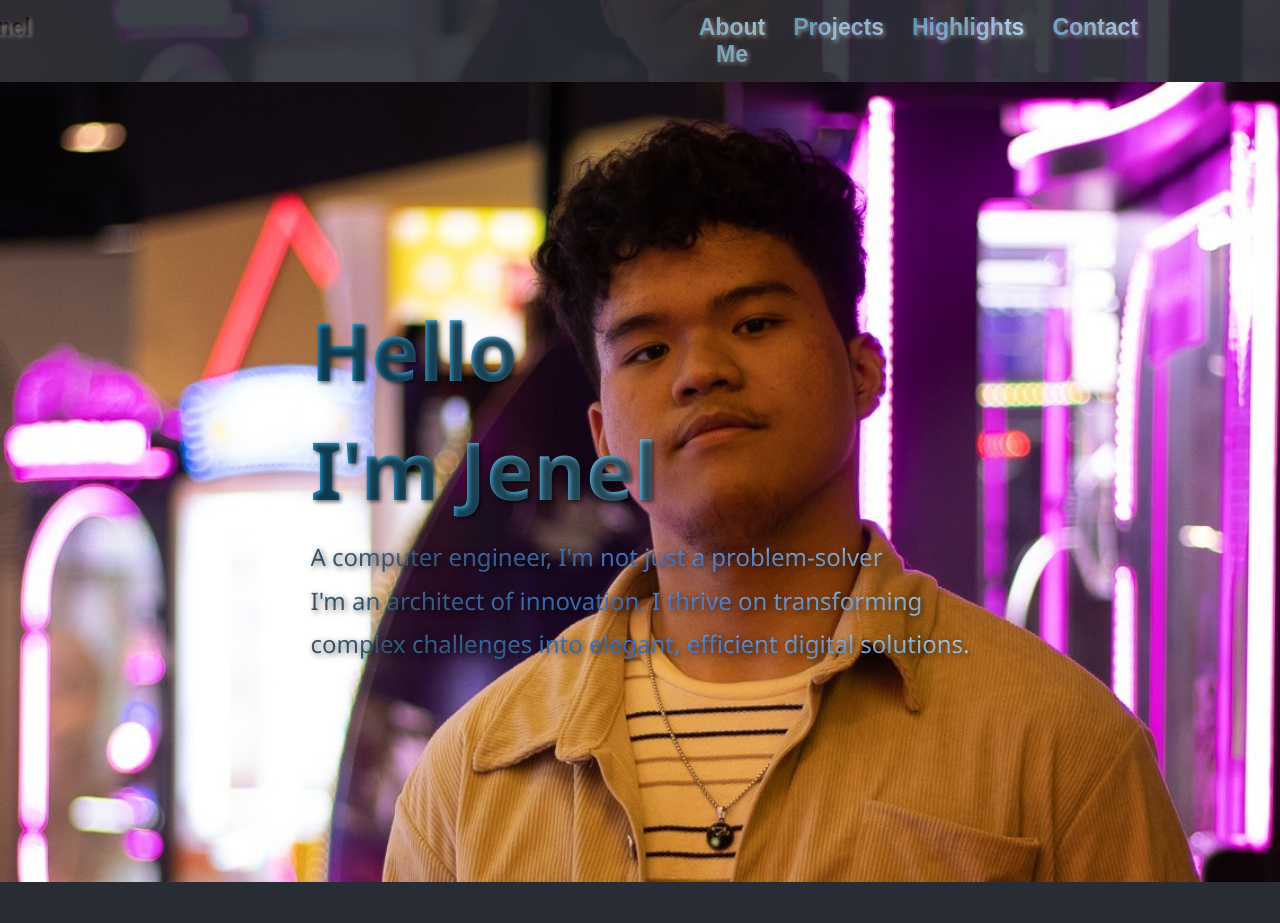
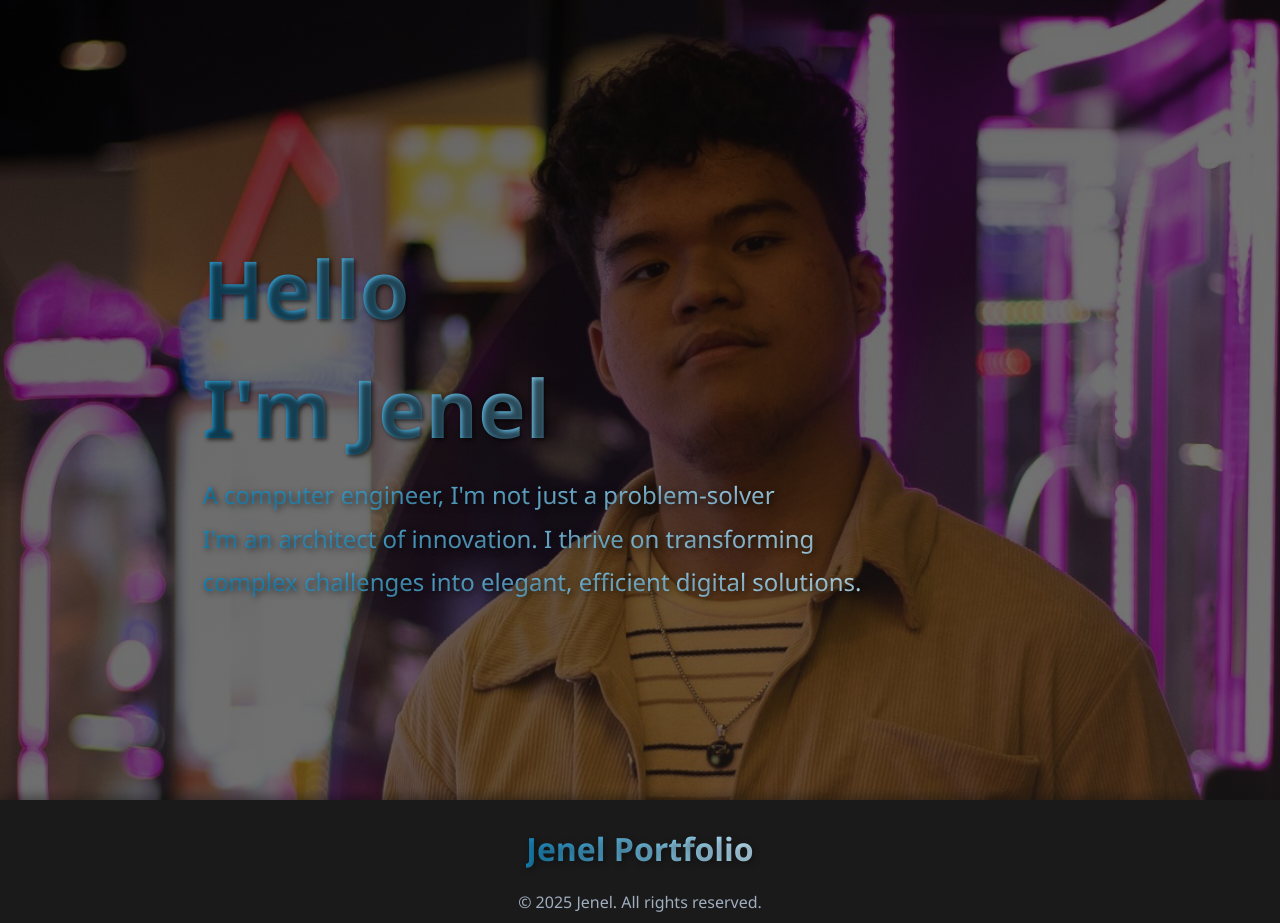
Before and after one commit to Ranga428/ReactPortfolio, a React (Create React App) app: page / in a window 1280 px wide. Shown: the top 923 px of the page. Built offline with nearby package versions, Linux system fonts and the light colour scheme.

Commit message:
New Changes H

```diff
--- a/src/App.css
+++ b/src/App.css
@@ -1,46 +1,39 @@
-/* App container with full screen background */
+/* Enhanced background style for professional look */
 .App {
-  height: 100vh;
-  width: 100%;
+  background-color: #0d1117; /* fallback color */
   background-size: cover;
   background-position: center;
   background-repeat: no-repeat;
+  background-attachment: fixed;
+  height: 100vh;
+  width: 100%;
   position: relative;
   display: flex;
   justify-content: center;
   align-items: center;
   font-family: 'Segoe UI', Tahoma, Geneva, Verdana, sans-serif;
+  overflow: hidden;
 }
 
-.App1 {
-  height: 100vh;
+/* Dark translucent overlay for contrast and polish */
+.overlay {
+  position: absolute;
+  top: 0;
+  left: 0;
   width: 100%;
-  filter: blur(6px);
-  z-index: 0;
-  position: fixed;
-  background-size: cover;
-  background-position: center;
-  background-repeat: no-repeat;
-  position: relative;
+  height: 100%;
+  background: linear-gradient(to bottom right, rgba(0, 0, 0, 0.6), rgba(30, 30, 30, 0.6));
   display: flex;
   justify-content: center;
   align-items: center;
-  font-family: 'Segoe UI', Tahoma, Geneva, Verdana, sans-serif;
+  padding: 20px;
+  z-index: 1;
 }
 
-/* Dark overlay to enhance text readability */
-.overlay {
-
-  width: 100%;
-  height: 100%;
-  display: grid;
-  justify-content: space-around;
-  align-items: center;
-  padding: 20px;
-}
 
 /* Text container styling */
 .text-container {
+  margin-right: 20%;
   animation: fade-in 2s ease-out;
   text-decoration: none;
   transition: transform 0.3s ease;
@@ -48,7 +41,8 @@
   color: inherit;
   text-align: left;
   color: #fff;
-  max-width: 700px;
+  white-space: nowrap;
+  max-width: 750px;
   display: grid;
   font-size: 3rem;
   z-index: 1;
@@ -95,7 +89,7 @@
   background: linear-gradient(90deg, #ffffff, #d1d1d1);
   -webkit-background-clip: text;
   -webkit-text-fill-color: transparent;
-  background-image: linear-gradient(45deg, #3e6172, #4884e4, #c2e9fb);
+  background-image: linear-gradient(45deg, #1788bd, #c2e9fb);
   -webkit-background-clip: text;
   background-clip: text;
   -webkit-text-fill-color: transparent;
@@ -131,6 +125,23 @@
   transition: transform 0.3s ease, box-shadow 0.3s ease;
 }
 
+.highlights .text-on-blur  {
+  animation: fade-in 2s ease-out;
+  position: relative;
+  z-index: 1;
+  max-width: 800px;
+  margin: 6px auto;
+  padding: 1.5rem 2rem;
+  color: #f0f0f0;
+  background: rgba(15, 15, 15, 0.6); /* slightly deeper shade */
+  backdrop-filter: blur(4px); /* subtle internal blur for glass effect */
+  border-radius: 12px;
+  font-family: 'Segoe UI', Tahoma, Geneva, Verdana, sans-serif;
+  text-align: justify;
+  box-shadow: 0 10px 30px rgba(0, 0, 0, 0.6);
+  transition: transform 0.3s ease, box-shadow 0.3s ease;
+}
+
 /* Optional hover effect */
 .text-on-blur:hover {
   transform: scale(1.01);
--- a/src/App.js
+++ b/src/App.js
@@ -1,5 +1,6 @@
-import React from 'react';
+import React, { useState, useEffect } from 'react';
 import { Routes, Route } from 'react-router-dom';
+import Header from './Header';
 import Home from './Home';
 import AboutMe from './AboutMe';
 import Projects from './Projects';
@@ -7,7 +8,24 @@ import Highlights from './Highlights';
 import Contact from './Contact';
 
 function App() {
+  const [showHeader, setShowHeader] = useState(false);
+
+  useEffect(() => {
+    const handleScroll = () => {
+      if (window.scrollY > 100) {
+        setShowHeader(true);
+      } else {
+        setShowHeader(false);
+      }
+    };
+
+    window.addEventListener('scroll', handleScroll);
+    return () => window.removeEventListener('scroll', handleScroll);
+  }, []);
+
   return (
+    <>
+      <Header visible={showHeader} />
       <Routes>
         <Route path="/" element={<Home />} />
         <Route path="/about" element={<AboutMe />} />
@@ -15,6 +33,7 @@ function App() {
         <Route path="/highlights" element={<Highlights />} />
         <Route path="/contact" element={<Contact />} />
       </Routes>
+    </>
   );
 }
 
--- a/src/Footer.css
+++ b/src/Footer.css
@@ -1,21 +1,41 @@
 .footer {
-  background-color: #282c34;
-  color: #fff;
-  padding: 10px 10px;
+  background-color: #1a1a1a; /* deep black-gray */
+  color: #ffffff;
+  padding: 20spx 10px;
   text-align: center;
   font-family: 'Segoe UI', Tahoma, Geneva, Verdana, sans-serif;
+  box-shadow: 0 -4px 10px rgba(0, 0, 0, 0.4);
+  position: relative;
 }
 
 .footer-content {
-  max-width: 250px;
+  max-width: 800px;
   margin: 0 auto;
-  margin-bottom: 25px;
-
+  padding-bottom: 20px;
 }
 
 .footer-content h2 {
-  font-size: 1.8rem;
-  margin-bottom: 5px;
+  font-size: 2rem;
+  font-weight: 700;
+  margin-bottom: 10px;
+  background: linear-gradient(90deg, #1788bd, #c2e9fb);
+  -webkit-background-clip: text;
+  background-clip: text;
+  -webkit-text-fill-color: transparent;
+  text-shadow: 2px 2px 6px rgba(0, 0, 0, 0.4);
+  transition: transform 0.3s ease;
+  display: inline-block;
+}
+
+.footer-content h2:hover {
+  transform: scale(1.05);
+}
+
+.footer-content p {
+  font-size: 1rem;
+  line-height: 1.6;
+  color: #a0aec0; /* light gray text */
+  margin: 10px 0 25px;
 }
 
 .footer a {
@@ -23,37 +43,29 @@
   color: inherit;
 }
 
-.footer-content h2:hover {
-  transform: scale(1.01);
-  color: rgb(177, 171, 171);
-}
-
 .footer-content h2 a {
   text-decoration: none;
   color: inherit;
 }
 
-.footer-content p {
-  font-size: 0.9rem;
-  margin-bottom: 15px;
-  color: #a0aec0;
-}
-
 .social-links {
   display: flex;
   justify-content: center;
-  gap: 25px;
+  gap: 30px;
+  flex-wrap: wrap;
 }
 
 .social-links a {
-  color: #63b3ed;
+  font-size: 1.1rem;
+  color: #63b3ed; /* sky blue */
   font-weight: 600;
-  text-decoration: none;
-  transition: color 0.3s ease;
+  transition: transform 0.3s ease, color 0.3s ease;
+  display: inline-block;
 }
 
 .social-links a:hover,
 .social-links a:focus {
-  color: #4299e1;
+  transform: scale(1.1);
+  color: #f0e6ff; /* soft lavender accent */
   outline: none;
 }
--- a/src/Header.css
+++ b/src/Header.css
@@ -1,84 +1,96 @@
-* {
-  box-sizing: border-box;
+.Header-header {
+  position: fixed;
+  top: 0;
+  left: 0;
+  width: 100%;
+  z-index: 1000;
+  backdrop-filter: blur(8px);
+  -webkit-backdrop-filter: blur(8px);
+  background-color: rgba(0, 0, 0, 0.4);
+  display: flex;
+  justify-content: center;
+  align-items: center;
+  height: 70px;
+  font-family: Arial, Helvetica, sans-serif;
+
+  /* Use clamp for responsive font sizing */
+  font-size: clamp(0.9rem, 2.5vw, 1.5rem);
+
+  font-weight: bold;
+  text-shadow: 1px 1px 2px black;
+  box-shadow: 0 4px 8px rgba(0, 0, 0, 0.3);
 }
 
-html, body {
-  margin: 0;
-  padding: 0;
-  overflow-x: hidden;
+.Header-header {
+  transition: transform 0.4s ease, opacity 0.4s ease;
+  transform: translateY(-100%);
+  opacity: 0;
+  pointer-events: none;
+}
+
+.Header-header.show {
+  transform: translateY(0);
+  opacity: 1;
+  pointer-events: auto;
+}
+
+.Header-header.hide {
+  transform: translateY(-100%);
+  opacity: 0;
+  pointer-events: none;
 }
 
 
-.Header-header {
-  background-color: #282c34;
-  min-height: 10vh;
+
+
+.header-menu {
+  padding-left: 20%;
   display: flex;
-  flex-direction: row; /* horizontal menu */
-  align-items: center; /* vertical center */
-  justify-content: center;
-  font-size: calc(7px + 2vmin);
-  font-family: Arial, Helvetica, sans-serif;
-  font-weight: bold;
-  text-shadow: 2px 2px #000000;
-  color: rgb(255, 255, 255);
-  opacity: 0.9;
+  justify-content: flex-start;
+  min-width: 100% ;
+  max-width: 100% ;
 }
 
-.Header {
-  background-repeat: no-repeat;
-  background-size: cover; /* ✅ fills without stretching */
-  background-position: center; /* ✅ centers it horizontally */
-  width: 100%;
-}
-
-.header-menu {
-  width: 150%;
+.menu-list li:first-child {
+  display: flex;
+  margin-right: 100%;
 }
 
 ul.menu-list {
-  list-style-type: none;
-  width: 100%;
+  display: flex;
+  gap: 4rem;
+  list-style: none;
   margin: 0;
   padding: 0;
-  background-color: #282c34;
-  display: flex;
-  justify-content: flex-end;
-}
-
-ul.menu-list li:first-child {
-  display: flex;
-  margin-right: 50%;
-}
-
-ul.menu-list li:last-child {
-  display: flex;
-  margin-right: 10%;
 }
 
 .menu-item a {
-  display: block;
-  color: white;
-  text-align: center;
-  padding: 14px 14px;
-  text-decoration: none;
-  transition: background-color 0.3s ease;
+  position: relative;
+  display: inline-block;
+  padding: 0.75rem 0; /* Remove horizontal padding to keep underline tight */
   background-image: linear-gradient(45deg, #1788bd, #c2e9fb);
   -webkit-background-clip: text;
   background-clip: text;
   -webkit-text-fill-color: transparent;
-  color: transparent;
-  text-shadow: 2px 2px 4px rgba(202, 193, 193, 0.6);
+  text-shadow: 2px 2px 4px rgba(0, 0, 0, 0.5);
+  transition: color 0.3s ease;
+  white-space: nowrap;
+  text-align: center;
 }
 
-.menu-item a:hover {
-  background-color: #111;
-  background-image: linear-gradient(45deg, #000000, #000000);
+.menu-item a::after {
+  content: '';
+  position: absolute;
+  bottom: 0;
+  left: 50%;
+  transform: translateX(-50%) scaleX(0); /* CENTERED underline */
+  transform-origin: center;
+  height: 2px;
+  width: 100%;
+  background-color: #fff;
+  transition: transform 0.3s ease;
 }
 
-.menu-item b {
-  padding: 14px 16px;
-  display: block;
-  font-weight: bold;
-  cursor: default; /* non-clickable */
-  /* Removed padding-right: 1000px to avoid layout breaking */
+.menu-item a:hover::after {
+  transform: translateX(-50%) scaleX(1);
 }
--- a/src/Header.js
+++ b/src/Header.js
@@ -1,16 +1,10 @@
 import React from 'react';
 import { Link } from 'react-router-dom';
 import './Header.css';
-import BG from './Images/Jenel2.jpg';
 
-function Header() {
+function Header({ visible }) {
   return (
-    <div
-      className="Header"
-      style={{ backgroundImage: `url(${BG})` }}
-      role="banner"
-    >
-      <header className="Header-header">
+    <header className={`Header-header ${visible ? 'show' : 'hide'}`} role="banner">
       <nav className="header-menu" aria-label="Main navigation">
         <ul className="menu-list">
           <li className="menu-item">
@@ -31,7 +25,6 @@ function Header() {
         </ul>
       </nav>
     </header>
-    </div>
   );
 }
 
--- a/src/index.js
+++ b/src/index.js
@@ -3,7 +3,7 @@ import ReactDOM from 'react-dom/client';
 import { BrowserRouter as Router } from 'react-router-dom';
 import './index.css';
 import Footer from './Footer';
-import Header from './Header';
+//import Header from './Header';
 import App from './App';
 import reportWebVitals from './reportWebVitals';
 //import AboutMe from './AboutMe';
@@ -12,7 +12,6 @@ const root = ReactDOM.createRoot(document.getElementById('root'));
 root.render(
   <React.StrictMode>
     <Router>
-      <Header />
       <App />
       <Footer />
     </Router>
```
Lines whose indentation alone changed are shown as unchanged.
